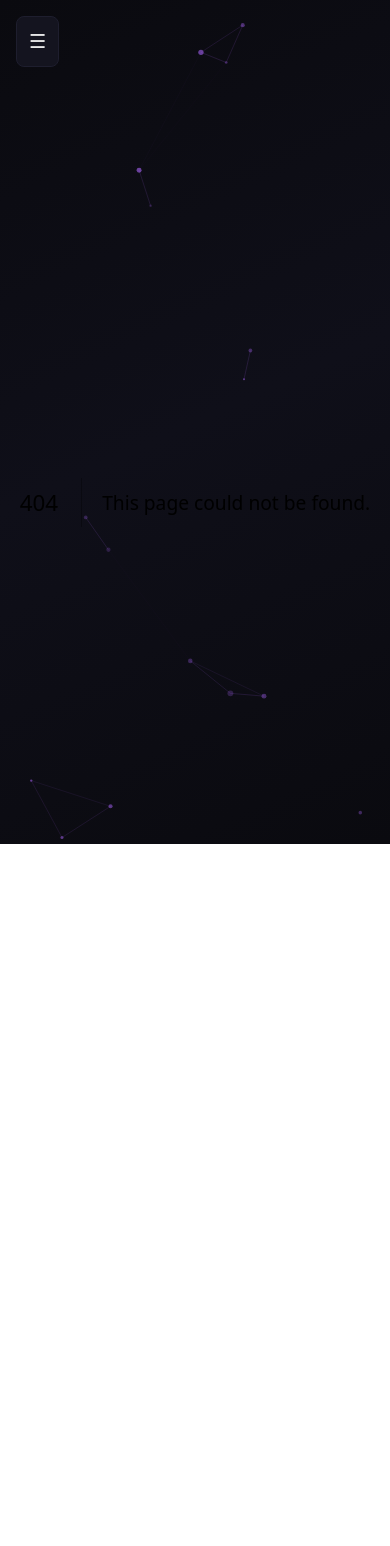
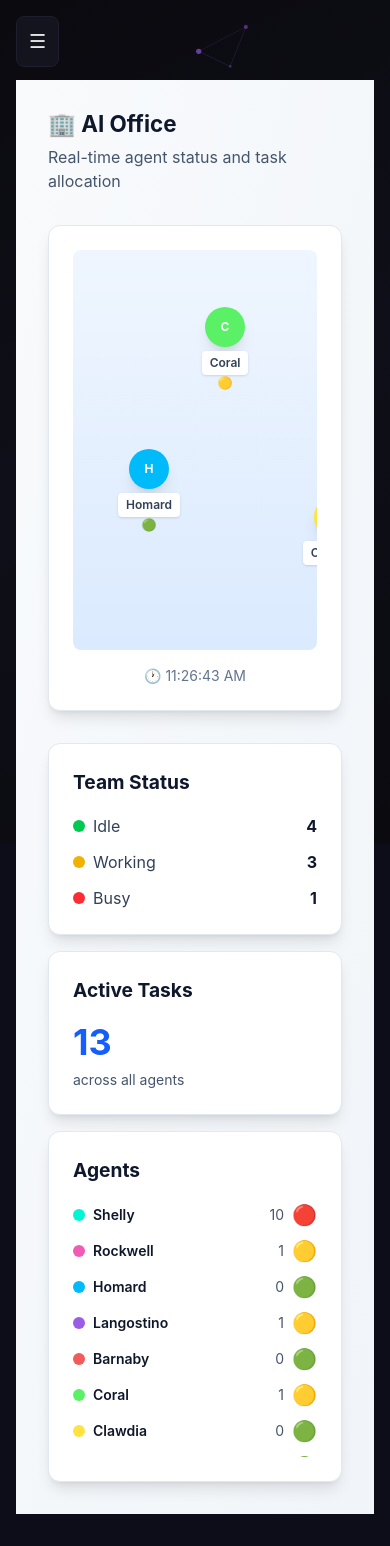
Before and after one commit to Animal71Animal/Mission-Control, a Next.js app: page /agents-status in a window 390 px wide. Before the commit this address had no page. Before the commit the page ends 956 px from the top, so only its background shows below. Built offline with nearby package versions, Linux system fonts and the light colour scheme.

Commit message:
feat: add agents-status page with animated AI Office dashboard
- Animated particle background with floating orbs
- Agent status cards with live data from agents-status.json
- Status indicators: idle/working/busy with color coding
- Responsive grid layout
- Auto-refresh every 30 seconds

```diff
--- /dev/null
+++ b/app/agents-status/page.tsx
@@ -0,0 +1,250 @@
+"use client";
+
+import { useEffect, useState } from "react";
+
+interface Agent {
+  id: string;
+  name: string;
+  discipline: string;
+  color: string;
+  status: string;
+  status_text: string;
+  active_tasks: number;
+}
+
+interface StatusData {
+  timestamp: string;
+  agents: Agent[];
+  summary: {
+    total_agents: number;
+    active_count: number;
+    working_count: number;
+    busy_count: number;
+    total_tasks: number;
+  };
+}
+
+interface Robot {
+  id: number;
+  x: number;
+  y: number;
+  targetX: number;
+  targetY: number;
+  color: string;
+  name: string;
+  active_tasks: number;
+  status: string;
+}
+
+const AGENT_COLORS: Record<string, string> = {
+  langostino: "#9b5de5",
+  homard: "#00bbf9",
+  clawdia: "#fee440",
+  shelly: "#00f5d4",
+  rockwell: "#f15bb5",
+  barnaby: "#f15b5b",
+  sebastian: "#f19b5b",
+  coral: "#5bf166",
+};
+
+export default function AgentsStatus() {
+  const [data, setData] = useState<StatusData | null>(null);
+  const [robots, setRobots] = useState<Robot[]>([]);
+  const [loading, setLoading] = useState(true);
+  const [time, setTime] = useState(new Date());
+
+  useEffect(() => {
+    const fetchStatus = async () => {
+      try {
+        const res = await fetch("/data/agents-status.json");
+        const json = await res.json();
+        setData(json);
+
+        // Initialize robots from agents
+        const newRobots: Robot[] = json.agents.map((agent: Agent, i: number) => ({
+          id: i,
+          x: Math.random() * 400,
+          y: Math.random() * 300,
+          targetX: Math.random() * 400,
+          targetY: Math.random() * 300,
+          color: AGENT_COLORS[agent.id] || "#888",
+          name: agent.name,
+          active_tasks: agent.active_tasks,
+          status: agent.status,
+        }));
+        setRobots(newRobots);
+      } catch (e) {
+        console.error(e);
+      } finally {
+        setLoading(false);
+      }
+    };
+
+    fetchStatus();
+    const interval = setInterval(fetchStatus, 5000);
+    return () => clearInterval(interval);
+  }, []);
+
+  // Animate robots
+  useEffect(() => {
+    const animationInterval = setInterval(() => {
+      setRobots((prev) =>
+        prev.map((robot) => {
+          let { x, y, targetX, targetY } = robot;
+          const speed = 2;
+
+          if (Math.abs(x - targetX) < speed && Math.abs(y - targetY) < speed) {
+            targetX = Math.random() * 400;
+            targetY = Math.random() * 300;
+          }
+
+          const dx = targetX - x;
+          const dy = targetY - y;
+          const distance = Math.sqrt(dx * dx + dy * dy);
+
+          if (distance > speed) {
+            x += (dx / distance) * speed;
+            y += (dy / distance) * speed;
+          }
+
+          return { ...robot, x, y, targetX, targetY };
+        })
+      );
+
+      setTime(new Date());
+    }, 50);
+
+    return () => clearInterval(animationInterval);
+  }, []);
+
+  if (loading)
+    return (
+      <div className="w-full h-screen flex items-center justify-center bg-gradient-to-br from-slate-50 to-slate-100">
+        <div className="text-center">
+          <div className="text-3xl font-bold text-slate-900 mb-2">Loading...</div>
+        </div>
+      </div>
+    );
+
+  if (!data)
+    return (
+      <div className="w-full h-screen flex items-center justify-center bg-gradient-to-br from-slate-50 to-slate-100">
+        <div className="text-center">
+          <div className="text-3xl font-bold text-slate-900">No data available</div>
+        </div>
+      </div>
+    );
+
+  return (
+    <div className="w-full min-h-screen bg-gradient-to-br from-slate-50 to-slate-100">
+      <div className="p-8">
+        <div className="max-w-7xl mx-auto">
+          {/* Header */}
+          <div className="mb-8">
+            <h1 className="text-4xl font-bold text-slate-900 mb-2">🏢 AI Office</h1>
+            <p className="text-slate-600">Real-time agent status and task allocation</p>
+          </div>
+
+          <div className="grid grid-cols-1 lg:grid-cols-3 gap-8">
+            {/* Office Visualization */}
+            <div className="lg:col-span-2">
+              <div className="bg-white rounded-xl shadow-lg p-6 border border-slate-200">
+                <div className="relative w-full bg-gradient-to-b from-blue-50 to-blue-100 rounded-lg overflow-hidden" style={{ height: "400px" }}>
+                  {/* Grid background */}
+                  <svg className="absolute inset-0 w-full h-full opacity-10" viewBox="0 0 400 300">
+                    <defs>
+                      <pattern id="grid" width="20" height="20" patternUnits="userSpaceOnUse">
+                        <path d="M 20 0 L 0 0 0 20" fill="none" stroke="currentColor" strokeWidth="0.5" />
+                      </pattern>
+                    </defs>
+                    <rect width="400" height="300" fill="url(#grid)" />
+                  </svg>
+
+                  {/* Robots */}
+                  {robots.map((robot) => (
+                    <div
+                      key={robot.id}
+                      className="absolute transition-all duration-75 flex flex-col items-center"
+                      style={{ left: `${robot.x}px`, top: `${robot.y}px` }}
+                    >
+                      <div
+                        className="w-10 h-10 rounded-full flex items-center justify-center text-white font-bold text-xs shadow-lg hover:shadow-xl transition-shadow cursor-default"
+                        style={{ backgroundColor: robot.color }}
+                      >
+                        {robot.name[0]}
+                      </div>
+                      <div className="text-xs font-semibold text-slate-700 mt-1 whitespace-nowrap bg-white px-2 py-1 rounded shadow-sm">
+                        {robot.name}
+                      </div>
+                      <div className="text-xs text-slate-500">{robot.status}</div>
+                    </div>
+                  ))}
+                </div>
+                <div className="mt-4 text-sm text-slate-500 text-center">
+                  🕐 {time.toLocaleTimeString()}
+                </div>
+              </div>
+            </div>
+
+            {/* Stats Panel */}
+            <div className="space-y-4">
+              {/* Summary Card */}
+              <div className="bg-white rounded-xl shadow-lg p-6 border border-slate-200">
+                <h2 className="text-lg font-bold text-slate-900 mb-4">Team Status</h2>
+                <div className="space-y-3">
+                  <div className="flex items-center justify-between">
+                    <div className="flex items-center gap-2">
+                      <div className="w-3 h-3 rounded-full bg-green-500"></div>
+                      <span className="text-slate-700">Idle</span>
+                    </div>
+                    <span className="font-bold text-slate-900">{data.summary.active_count}</span>
+                  </div>
+                  <div className="flex items-center justify-between">
+                    <div className="flex items-center gap-2">
+                      <div className="w-3 h-3 rounded-full bg-yellow-500"></div>
+                      <span className="text-slate-700">Working</span>
+                    </div>
+                    <span className="font-bold text-slate-900">{data.summary.working_count}</span>
+                  </div>
+                  <div className="flex items-center justify-between">
+                    <div className="flex items-center gap-2">
+                      <div className="w-3 h-3 rounded-full bg-red-500"></div>
+                      <span className="text-slate-700">Busy</span>
+                    </div>
+                    <span className="font-bold text-slate-900">{data.summary.busy_count}</span>
+                  </div>
+                </div>
+              </div>
+
+              {/* Tasks Card */}
+              <div className="bg-white rounded-xl shadow-lg p-6 border border-slate-200">
+                <h2 className="text-lg font-bold text-slate-900 mb-4">Active Tasks</h2>
+                <div className="text-4xl font-bold text-blue-600">{data.summary.total_tasks}</div>
+                <p className="text-sm text-slate-600 mt-2">across all agents</p>
+              </div>
+
+              {/* Agents List */}
+              <div className="bg-white rounded-xl shadow-lg p-6 border border-slate-200">
+                <h2 className="text-lg font-bold text-slate-900 mb-4">Agents</h2>
+                <div className="space-y-2 max-h-64 overflow-y-auto">
+                  {data.agents.map((agent) => (
+                    <div key={agent.id} className="flex items-center justify-between text-sm">
+                      <div className="flex items-center gap-2">
+                        <div className="w-3 h-3 rounded-full" style={{ backgroundColor: agent.color }}></div>
+                        <span className="font-semibold text-slate-900">{agent.name}</span>
+                      </div>
+                      <div className="flex items-center gap-2">
+                        <span className="text-slate-600">{agent.active_tasks}</span>
+                        <span className="text-xl">{agent.status}</span>
+                      </div>
+                    </div>
+                  ))}
+                </div>
+              </div>
+            </div>
+          </div>
+        </div>
+      </div>
+    </div>
+  );
+}
```
